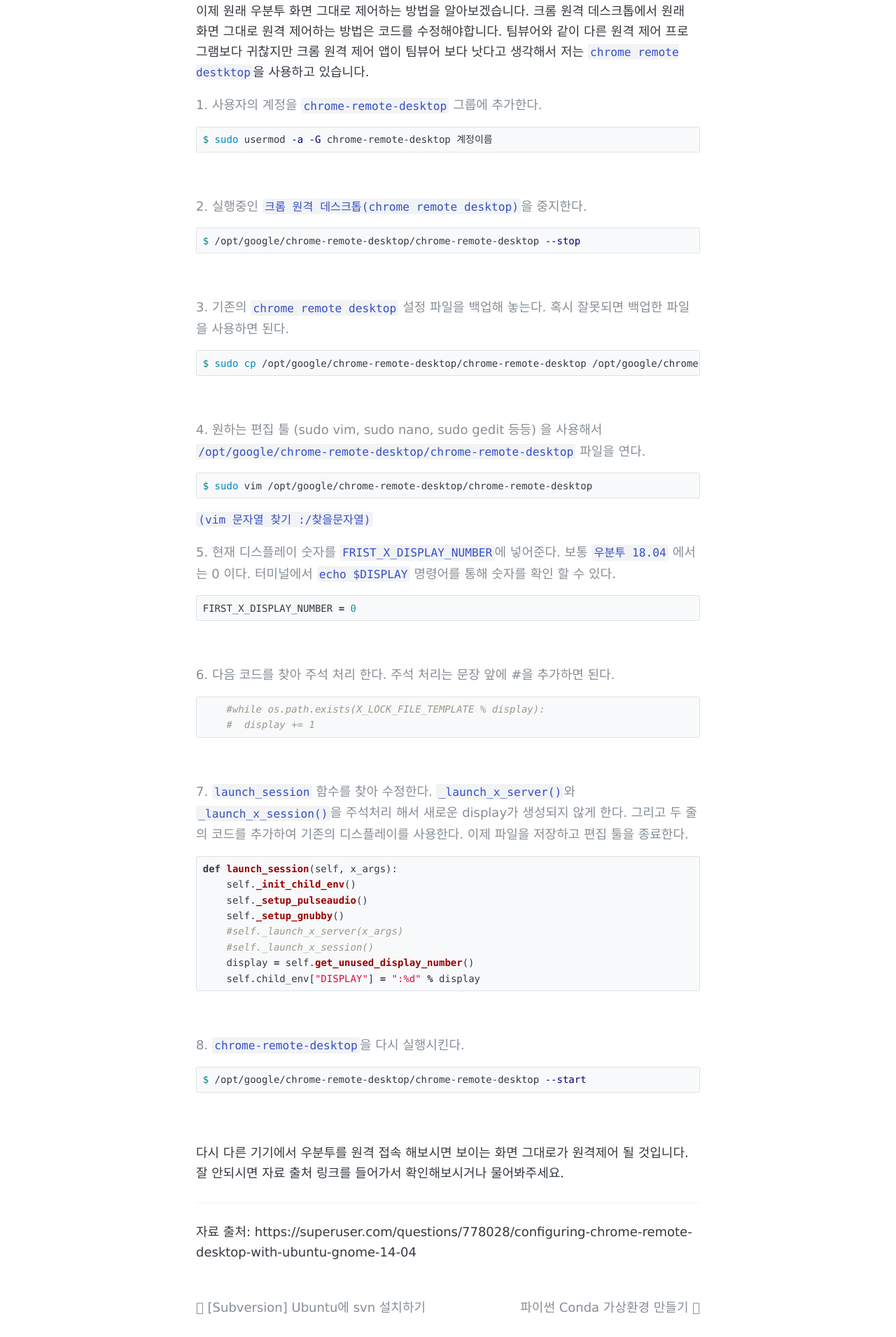
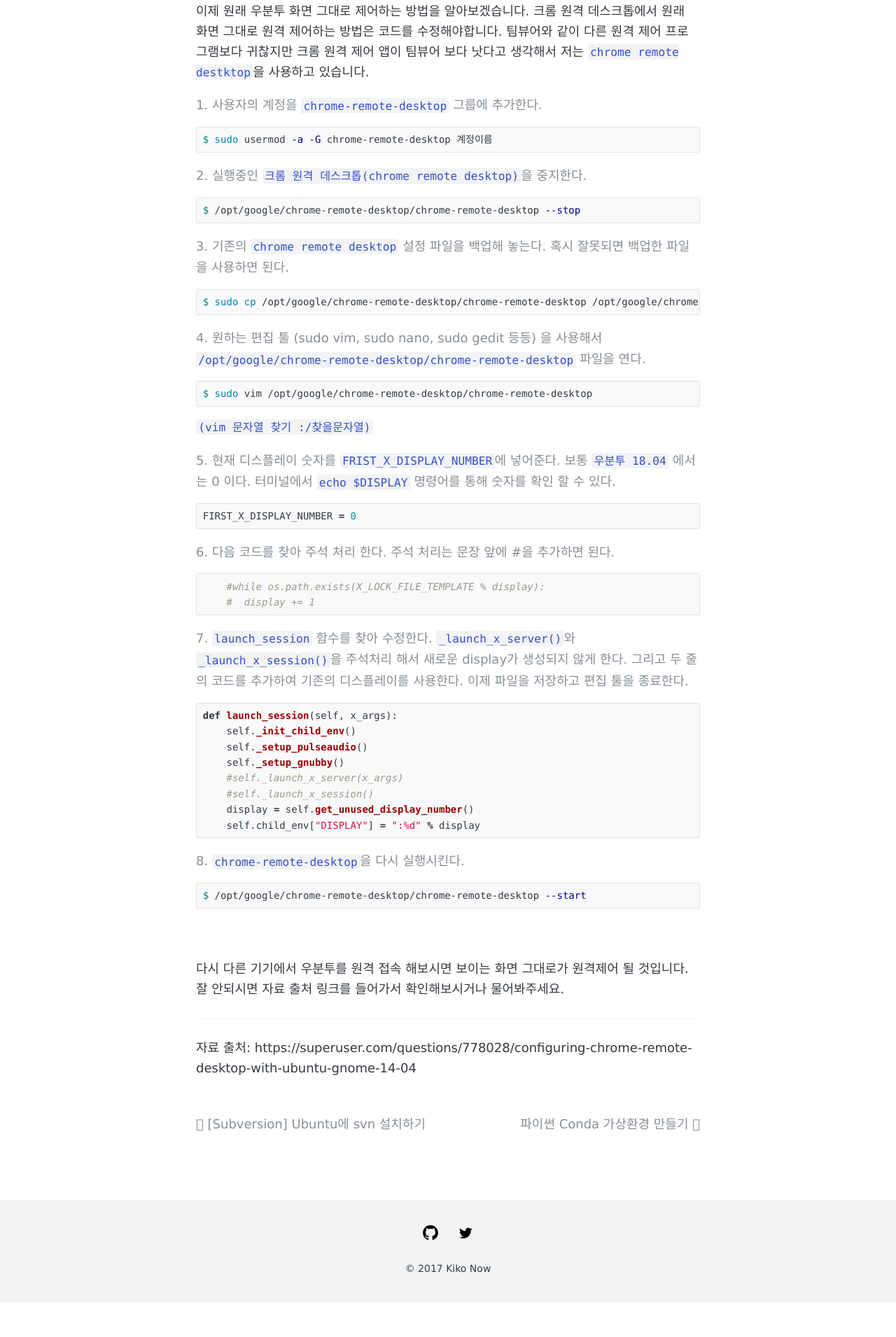
Before and after one commit to anifilm/anifilm.github.io, a Jekyll site: the page built from _posts/2019-07-23-chrome-remote-desktop.md, in a window 1280 px wide. Shown: the part 763-2673 px from the top of the page at 70% size. Built offline with Jekyll 4.4.1, drawn with Linux system fonts in a browser that asks for light colours; after the commit the page ends 2623 px from its top, so only the background shows below that.

Commit message:
Update 2019-07-23-chrome-remote-desktop.md

````diff
--- a/_posts/2019-07-23-chrome-remote-desktop.md
+++ b/_posts/2019-07-23-chrome-remote-desktop.md
@@ -12,25 +12,29 @@
 ---
 
 이전 포스트에서 `ubuntu`에서 `chrome remote desktop` 설치 방법에 대해 알아보았습니다. 이제 원래 우분투 화면 그대로 제어하는 방법을 알아보겠습니다. 크롬 원격 데스크톱에서 원래 화면 그대로 원격 제어하는 방법은 코드를 수정해야합니다. 팀뷰어와 같이 다른 원격 제어 프로그램보다 귀찮지만 크롬 원격 제어 앱이 팀뷰어 보다 낫다고 생각해서 저는 `chrome remote destktop`을 사용하고 있습니다.
-<br>
+
+
 ###### 1. 사용자의 계정을 `chrome-remote-desktop` 그룹에 추가한다.
 
 ```bash
 $ sudo usermod -a -G chrome-remote-desktop 계정이름
 ```
-<br>
+
+
 ###### 2. 실행중인 `크롬 원격 데스크톱(chrome remote desktop)`을 중지한다.
 
 ```bash
 $ /opt/google/chrome-remote-desktop/chrome-remote-desktop --stop
 ```
-<br>
+
+
 ###### 3. 기존의 `chrome remote desktop` 설정 파일을 백업해 놓는다. 혹시 잘못되면 백업한 파일을 사용하면 된다.
 
 ```bash
 $ sudo cp /opt/google/chrome-remote-desktop/chrome-remote-desktop /opt/google/chrome-remote-desktop/chrome-remote-desktop.orig
 ```
-<br>
+
+
 ###### 4. 원하는 편집 툴 (sudo vim, sudo nano, sudo gedit 등등) 을 사용해서 `/opt/google/chrome-remote-desktop/chrome-remote-desktop` 파일을 연다.
 
 ```bash
@@ -38,20 +42,23 @@
 ```
 
 `(vim 문자열 찾기 :/찾을문자열)`
-<br>
+
+
 ###### 5. 현재 디스플레이 숫자를 `FRIST_X_DISPLAY_NUMBER`에 넣어준다. 보통 `우분투 18.04` 에서는 0 이다. 터미널에서 `echo $DISPLAY` 명령어를 통해 숫자를 확인 할 수 있다.
 
 ```python
 FIRST_X_DISPLAY_NUMBER = 0
 ```
-<br>
+
+
 ###### 6. 다음 코드를 찾아 주석 처리 한다. 주석 처리는 문장 앞에 #을 추가하면 된다.
 
 ```python
     #while os.path.exists(X_LOCK_FILE_TEMPLATE % display):
     #  display += 1
 ```
-<br>
+
+
 ###### 7. `launch_session` 함수를 찾아 수정한다. `_launch_x_server()`와 `_launch_x_session()`을 주석처리 해서 새로운 display가 생성되지 않게 한다. 그리고 두 줄의 코드를 추가하여 기존의 디스플레이를 사용한다. 이제 파일을 저장하고 편집 툴을 종료한다.
 
 ```python
@@ -64,13 +71,15 @@
     display = self.get_unused_display_number()
     self.child_env["DISPLAY"] = ":%d" % display
 ```
-<br>
+
+
 ###### 8. `chrome-remote-desktop`을 다시 실행시킨다.
 
 ```bash
 $ /opt/google/chrome-remote-desktop/chrome-remote-desktop --start
 ```
-<br><br>
+<br>
+<br>
 다시 다른 기기에서 우분투를 원격 접속 해보시면 보이는 화면 그대로가 원격제어 될 것입니다. 잘 안되시면 자료 출처 링크를 들어가서 확인해보시거나 물어봐주세요.
 
 ---
````
